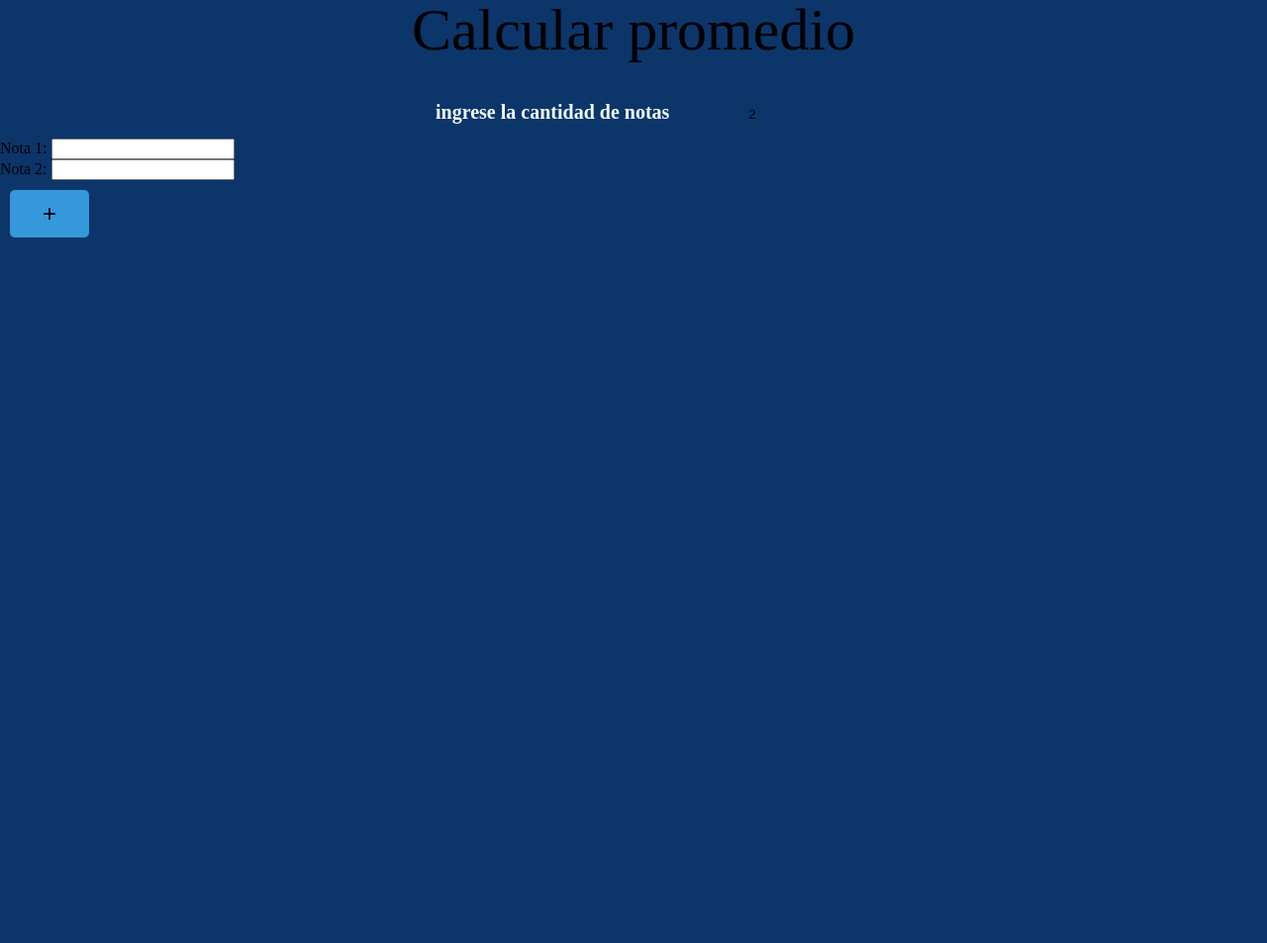
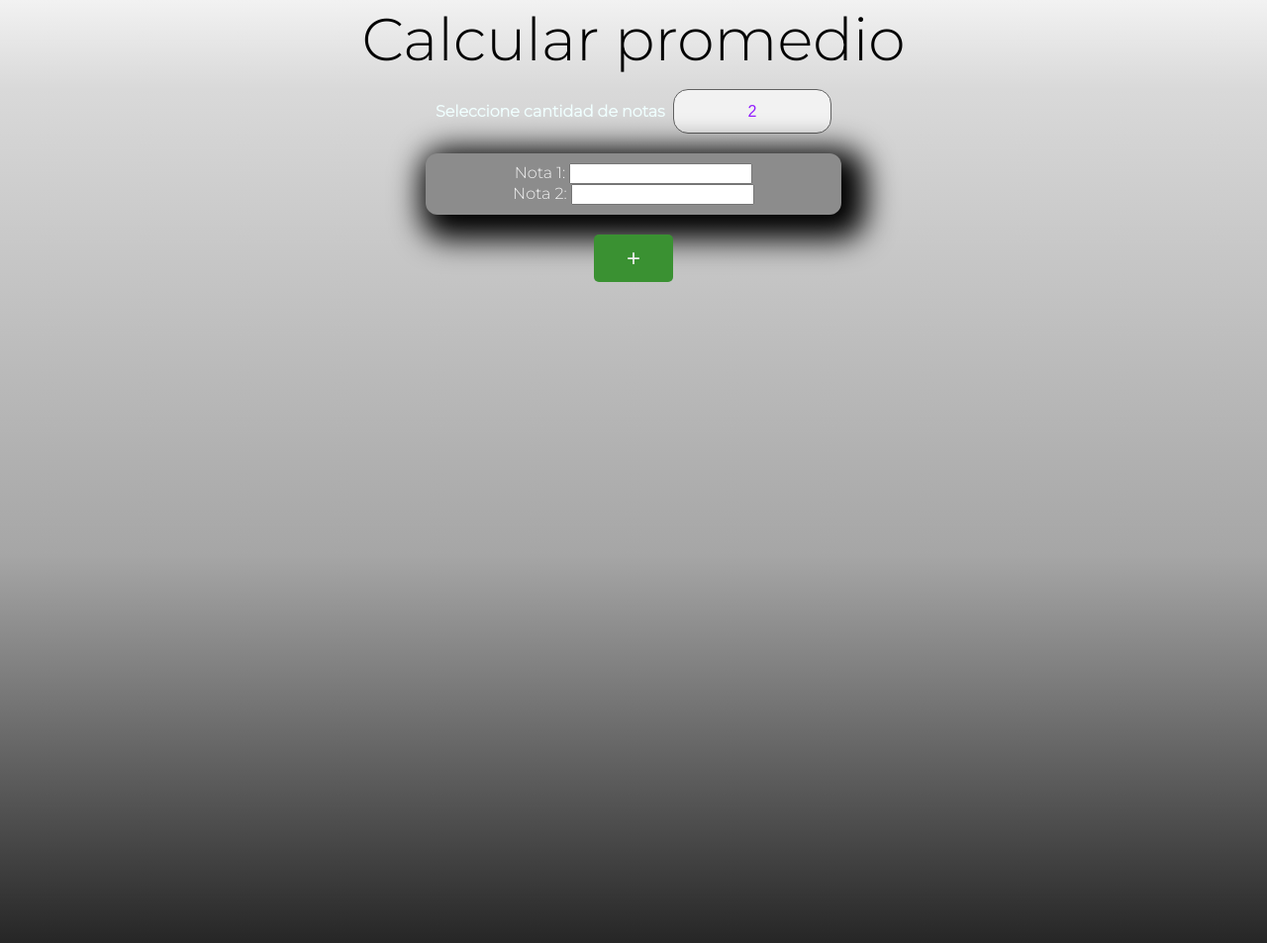
Before and after one commit to petrijomes/Calcularpromedio, a plain HTML site: page index.html in a window 1280 px wide. Shown: the whole page at 99% size. Before the commit the page ends 800 px from the top, so only its background shows below. Drawn offline with Linux system fonts and the light colour scheme.

Commit message:
cambios diseño notas

```diff
--- a/index.html
+++ b/index.html
@@ -1,42 +1,46 @@
 <!DOCTYPE html>
-<html lang="en">
+<html lang="es">
     <head>
         <meta charset="UTF-8">
         <meta name="viewport" content="width=device-width, initial-scale=1.0">
         <link rel="stylesheet" href="reset.css">
         <link rel="stylesheet" href="style.css">
+        <link rel="preconnect" href="https://fonts.googleapis.com">
+        <link rel="preconnect" href="https://fonts.gstatic.com" crossorigin>
+        <link href="https://fonts.googleapis.com/css2?family=Montserrat:ital,wght@0,300;1,300&display=swap" rel="stylesheet">
         <title>Calcular Promedio</title>
     </head>
     <body>
-        <header>
+        <header class="arriba">
             <h1></h1>
         </header>
         <main class="container">
 
             <section>
                 <div class="sectionprincipal">
-                    <label id="labelingreso" for="ingresarnotas"><h2>ingrese la cantidad de notas</h2>
-                    </label><select id="ingresarnotas" oninput="generar()">
+                    <span id="labelingreso" for="ingresarnotas">Seleccione cantidad de notas
+                    </span><select id="ingresarnotas" oninput="generar()">
                         <option class="itemsop" value="2" selected>2</option>
                         <option class="itemsop" value="3">3</option>
                         <option class="itemsop" value="4">4</option>
-                        <option class="itemsop" value="5">5</option>
-                        <option class="itemsop" value="6">6</option>
+                        <option class="itemsop" value="5">5</option>                        <option class="itemsop" value="6">6</option>
                         <option class="itemsop" value="7">7</option>
                         <option class="itemsop" value="8">8</option>
                         <option class="itemsop" value="9">9</option>
                     </select>
                 </div>
+
+                <div class="sectionsecundaria">
+                    <div id="inputContainer">
+                    </div>
+                    <div id="promedioContainer">
+                    </div>
+                    <button onclick="agregarNuevoInput()" class="boton">+</button>
+                </div>
             </section>
-
-            <div id="inputContainer">
-            </div>
-            <div id="promedioContainer">
-            </div>
-            <button onclick="agregarNuevoInput()" class="boton">+</button>
-
         </main>
-
+        <footer>
+        </footer>
         <script src="app.js"></script>
     </body>
 </html>
--- a/style.css
+++ b/style.css
@@ -1,19 +1,32 @@
+
 body{
-  background-color: #0C356A
+  height:940px;
+  font-family: "Montserrat", sans-serif;
+  font-optical-sizing: auto;
+  font-weight: 300;
+  font-style: normal;
 }
-header {
+.arriba{
   text-align: center;
   font-size: 60px;
+  background: linear-gradient(#f2f2f2, #D9D9D9);
 }
+main {
+  background: linear-gradient(#D9D9D9, #A6A6A6);
+ height: 50%;
+}
+
 h1{
+  padding-top: 10px;
+  padding-bottom: 20px;
   color: black;
-  margin-bottom: 30px;
+
 }
+
 
 .sectionprincipal{
 
   width: 400px;
-  font-size: 20px;
   font-weight: bold;
   margin-bottom: 20px;
   text-align: left;
@@ -23,30 +36,77 @@ h1{
 #labelingreso{
   display: inline-block;
   width: 60%;
+  font-size: 16px;
   color: azure;
 }
 .sectionprincipal select{
   width:40%;
-  height: 50px;
-  appearance: none;
+  height: 45px;
+  font: 300 16px Arial;
   border-radius: 15px;
   border: none;
-  background-color: #0C356A;
+  -webkit-appearance: none;
+  appearance: none;
+  color: #931dff;
+  border: 1px solid #616161;
+  background: #f2f2f2;
+
 }
+.sectionprincipal select::-ms-expand {
+  display: none;
+}
+.sectionprincipal select:focus{
+  outline: none;
+  box-shadow: 0 0 10px -1px #931dff;
+
+
+}
+
 .itemsop{
   text-align: center;
 }
+
+.sectionsecundaria{
+
+  margin-top: 20px;
+  text-align: center;
+
+
+}
+
+#inputContainer{
+  width: 400px;
+  background-color:#8C8C8C;
+  color: #F2F2F2;
+  box-shadow: 10px 10px 30px 15px #000;
+  border-radius: 12px;
+  padding: 10px;
+  display: inline-block;
+
+}
+#promedioContainer{
+  margin-top: 10px;
+
+}
+
 .boton {
   width: 80px;
   padding: 10px 20px;
   margin: 10px;
   font-size: 24px;
   border: none;
-  background-color: #3498db;
+  color: #f2f2f2;
+  background-color: #3a9132;
   cursor: pointer;
   border-radius: 5px;
 }
 
 .boton:hover {
-  background-color: #70b3e0;
+  background-color: #3d7f37;
 }
+
+footer{
+  height: 393px;
+  background: linear-gradient(#A6A6A6, #262626);
+
+}
```
